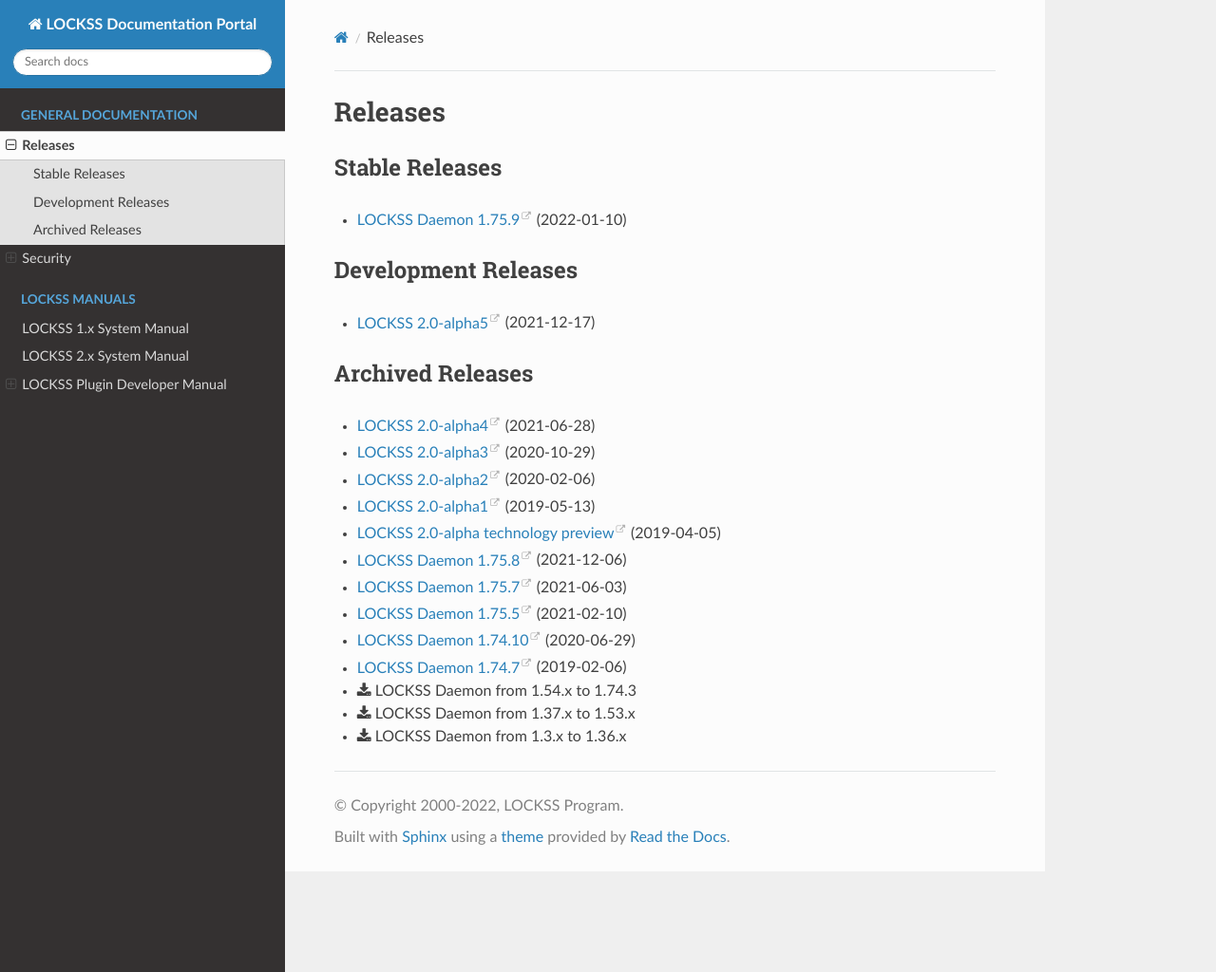
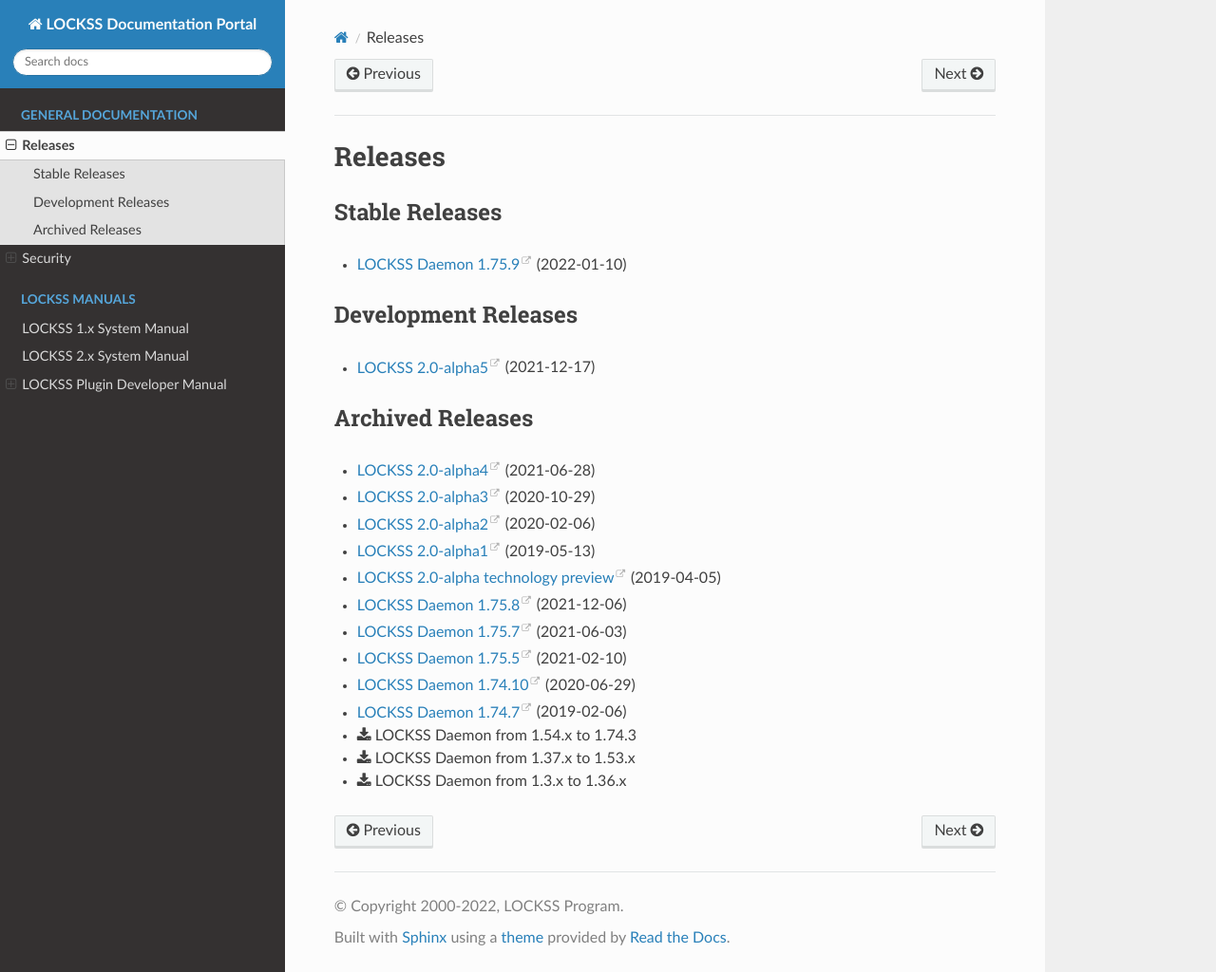
Before and after one commit to lockss/lockss-rtd-portal, a Sphinx documentation site: the page built from docs/releases.rst, in a window 1280 px wide and 1024 px high. Shown: the whole window at 95% size. Built offline with Sphinx 7.4.7 and the Read the Docs theme 2.0.0, drawn with Linux system fonts in a browser that asks for light colours; part of the change alters nothing that is shown.

Commit message:
Same settings as Manual.

```diff
--- a/docs/conf.py
+++ b/docs/conf.py
@@ -77,7 +77,7 @@ master_doc = 'index'
 # See https://sphinx-rtd-theme.readthedocs.io/en/stable/configuring.html
 html_theme_options = {
     # See https://sphinx-rtd-theme.readthedocs.io/en/stable/configuring.html#confval-prev_next_buttons_location
-    'prev_next_buttons_location': 'none',
+    'prev_next_buttons_location': 'both',
     # See https://sphinx-rtd-theme.readthedocs.io/en/stable/configuring.html#confval-collapse_navigation
     'collapse_navigation': False,
     # See https://sphinx-rtd-theme.readthedocs.io/en/stable/configuring.html#confval-navigation_depth
```
